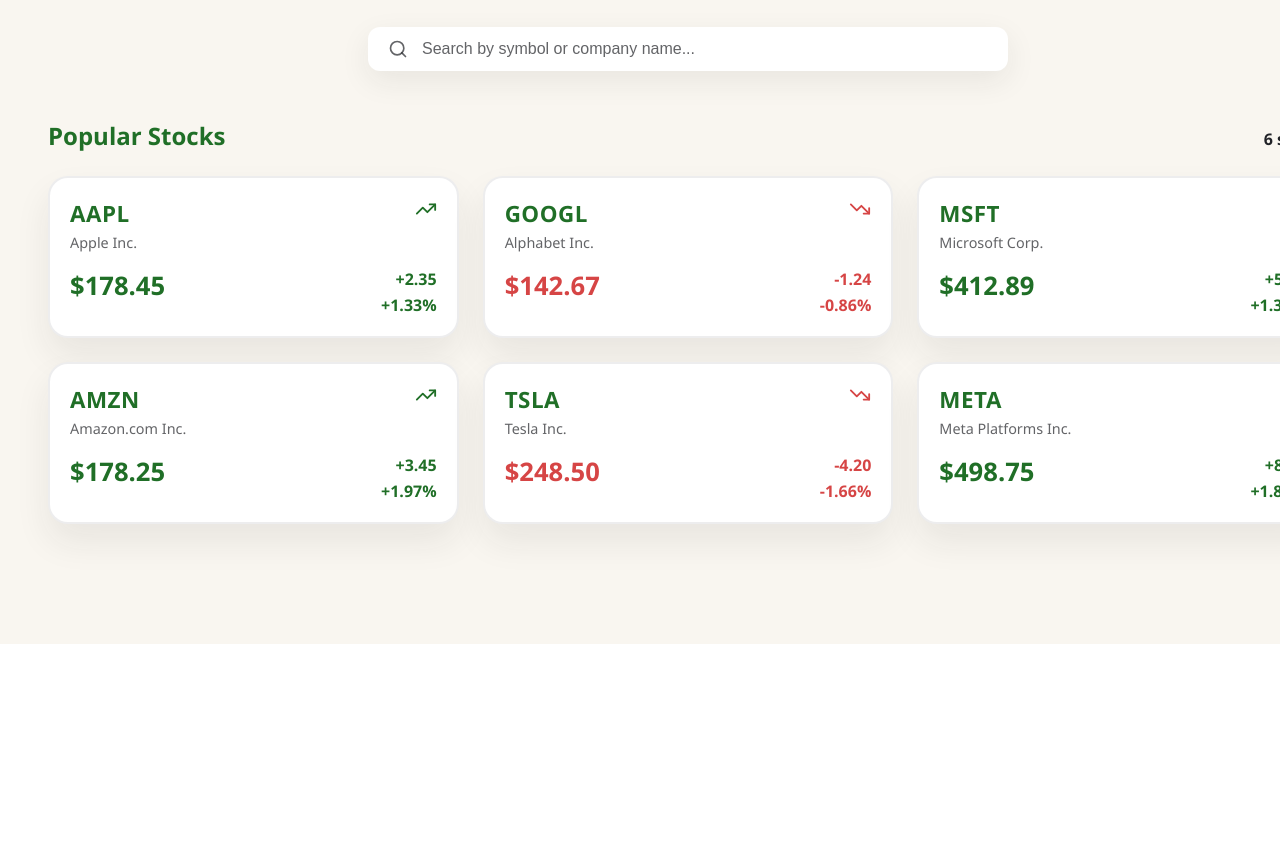
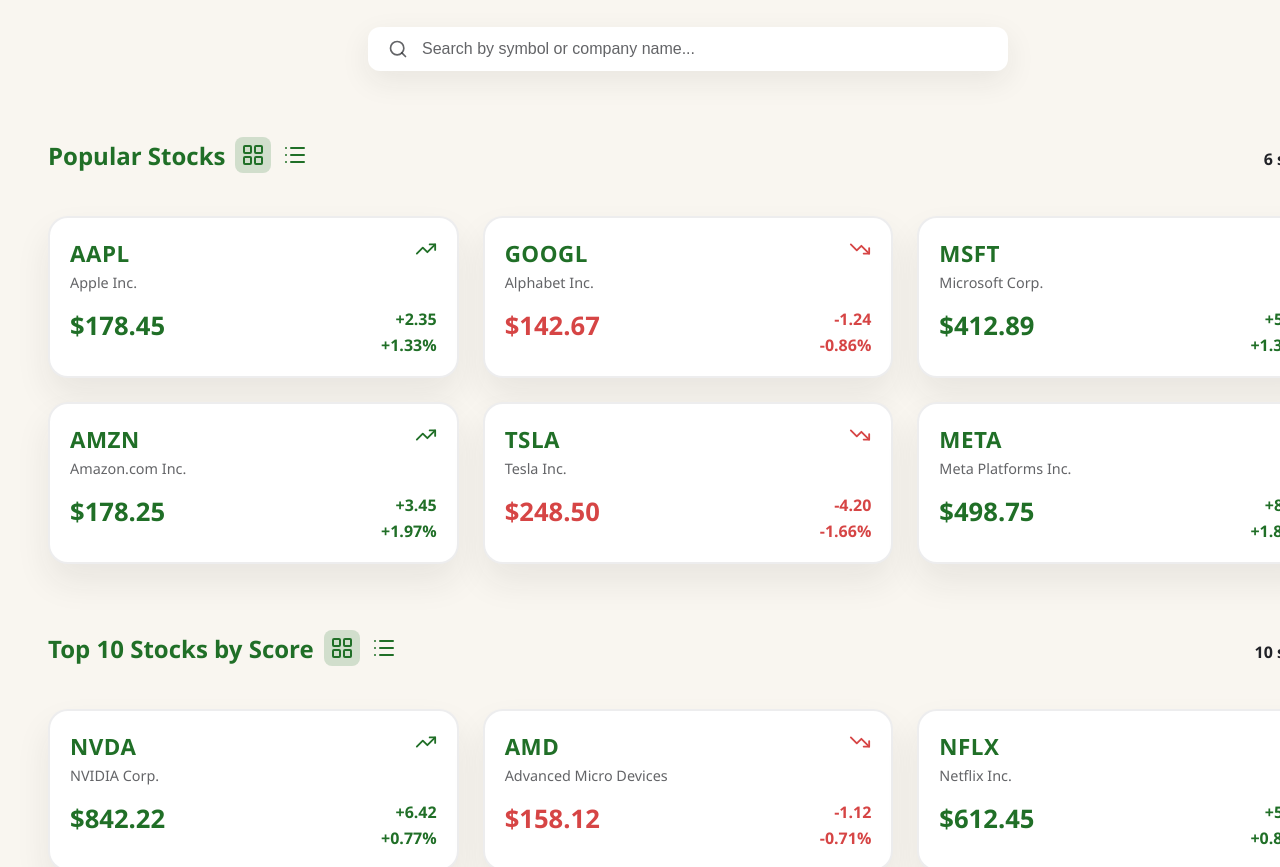
Before and after one commit to InsightFolio/InsightFolio-FE, a React (Create React App) app: page /dashboard in a window 1280 px wide. Shown: the part 220-1087 px from the top of the page. Before the commit the page ends 864 px from the top, so only its background shows below. Built offline with nearby package versions, Linux system fonts and the light colour scheme.

Commit message:
Refactor dashboard page to include top 10 stocks

```diff
--- /dev/null
+++ b/src/components/layout/StockGridView.tsx
@@ -0,0 +1,16 @@
+import React from 'react';
+import StockCard, { StockCardProps } from './StockCard';
+
+type StockGridViewProps = {
+  stocks: StockCardProps[];
+};
+
+const StockGridView: React.FC<StockGridViewProps> = ({ stocks }) => (
+  <div className="dashboard__grid">
+    {stocks.map((stock) => (
+      <StockCard key={stock.symbol} {...stock} />
+    ))}
+  </div>
+);
+
+export default StockGridView;
--- /dev/null
+++ b/src/components/layout/StockListView.tsx
@@ -0,0 +1,52 @@
+import React from 'react';
+import { StockCardProps } from './StockCard';
+
+type StockListViewProps = {
+  stocks: StockCardProps[];
+};
+
+const StockListView: React.FC<StockListViewProps> = ({ stocks }) => (
+  <div className="stock-list" role="table">
+    <div className="stock-list__row stock-list__row--header" role="row">
+      <span role="columnheader">Symbol</span>
+      <span role="columnheader">Company</span>
+      <span role="columnheader">Price</span>
+      <span role="columnheader" className="stock-list__cell--change-header">
+        Change
+      </span>
+    </div>
+    {stocks.map((stock) => {
+      const isPositive = stock.change >= 0;
+      const sign = isPositive ? '+' : '';
+
+      return (
+        <button
+          key={stock.symbol}
+          type="button"
+          className="stock-list__row"
+          role="row"
+        >
+          <span role="cell" className="stock-list__cell stock-list__cell--symbol">
+            {stock.symbol}
+          </span>
+          <span role="cell" className="stock-list__cell stock-list__cell--company">
+            {stock.company}
+          </span>
+          <span role="cell" className="stock-list__cell stock-list__cell--price">
+            ${stock.price.toFixed(2)}
+          </span>
+          <span
+            role="cell"
+            className={`stock-list__cell stock-list__cell--change ${
+              isPositive ? 'stock-list__change--up' : 'stock-list__change--down'
+            }`}
+          >
+            {`${sign}${stock.change.toFixed(2)} (${sign}${stock.changePercent.toFixed(2)}%)`}
+          </span>
+        </button>
+      );
+    })}
+  </div>
+);
+
+export default StockListView;
--- /dev/null
+++ b/src/components/layout/StockSection.tsx
@@ -0,0 +1,57 @@
+import React, { useState } from 'react';
+import { LayoutGrid, List } from 'lucide-react';
+import type { StockCardProps } from './StockCard';
+import StockGridView from './StockGridView';
+import StockListView from './StockListView';
+
+type StockSectionProps = {
+  title: string;
+  stocks: StockCardProps[];
+};
+
+type ViewMode = 'grid' | 'list';
+
+const viewOptions: Array<{
+  Icon: typeof LayoutGrid;
+  label: string;
+  value: ViewMode;
+}> = [
+  { Icon: LayoutGrid, label: 'Grid view', value: 'grid' },
+  { Icon: List, label: 'List view', value: 'list' }
+];
+
+const StockSection: React.FC<StockSectionProps> = ({ title, stocks }) => {
+  const [view, setView] = useState<ViewMode>('grid');
+
+  return (
+    <section className="dashboard__section">
+      <header className="dashboard__section-header">
+        <div className="dashboard__section-title-group">
+          <h2 className="dashboard__section-title">{title}</h2>
+          <div className="dashboard__view-switch" aria-label={`${title} view options`}>
+            {viewOptions.map(({ Icon, label, value }) => (
+              <button
+                key={value}
+                type="button"
+                aria-label={label}
+                onClick={() => setView(value)}
+                className={`dashboard__view-button ${
+                  view === value ? 'dashboard__view-button--active' : ''
+                }`}
+              >
+                <Icon />
+              </button>
+            ))}
+          </div>
+        </div>
+        <span className="dashboard__section-meta">
+          {stocks.length} {stocks.length === 1 ? 'stock' : 'stocks'}
+        </span>
+      </header>
+
+      {view === 'grid' ? <StockGridView stocks={stocks} /> : <StockListView stocks={stocks} />}
+    </section>
+  );
+};
+
+export default StockSection;
--- a/src/pages/Dashboard/Dashboard.css
+++ b/src/pages/Dashboard/Dashboard.css
@@ -94,11 +94,43 @@
   align-items: baseline;
   justify-content: space-between;
   gap: 16px;
+  flex-wrap: wrap;
 }
 
-.dashboard__section-title {
-  margin: 0;
-  font-size: 1.5rem;
+.dashboard__section-title-group {
+  display: flex;
+  align-items: center;
+  gap: 10px;
+}
+
+.dashboard__view-switch {
+  display: inline-flex;
+  align-items: center;
+  gap: 6px;
+}
+
+.dashboard__view-button {
+  border: none;
+  background: transparent;
+  padding: 6px;
+  border-radius: 8px;
+  color: #206f27;
+  cursor: pointer;
+  transition: background-color 0.2s ease;
+  display: inline-flex;
+  align-items: center;
+  justify-content: center;
+}
+
+.dashboard__view-button:hover,
+.dashboard__view-button:focus-visible {
+  background-color: rgba(32, 111, 39, 0.1);
+  outline: none;
+}
+
+.dashboard__view-button--active {
+  background-color: rgba(32, 111, 39, 0.18);
+  color: #206f27;
 }
 
 .dashboard__section-meta {
@@ -110,6 +142,70 @@
   display: grid;
   grid-template-columns: repeat(3, minmax(0, 1fr));
   gap: 24px;
+}
+
+.stock-list {
+  background-color: #ffffff;
+  border: 1px solid rgba(33, 34, 39, 0.08);
+  border-radius: 20px;
+  padding: 8px;
+  display: flex;
+  flex-direction: column;
+  gap: 8px;
+}
+
+.stock-list__row {
+  border: none;
+  background: transparent;
+  padding: 12px 16px;
+  border-radius: 12px;
+  display: grid;
+  grid-template-columns: minmax(80px, 1fr) 2fr minmax(80px, 1fr) minmax(120px, 1fr);
+  text-align: left;
+  color: #212227;
+  font-weight: 600;
+  cursor: pointer;
+  transition: background-color 0.15s ease, color 0.15s ease;
+}
+
+.stock-list__row--header {
+  cursor: default;
+  background-color: #ffffff;
+  color: #206f27;
+  font-weight: 700;
+  border-bottom: 1px solid rgba(33, 34, 39, 0.08);
+}
+
+.stock-list__row:not(.stock-list__row--header):hover,
+.stock-list__row:not(.stock-list__row--header):focus-visible {
+  background-color: rgba(32, 111, 39, 0.08);
+  color: #206f27;
+  outline: none;
+}
+
+.stock-list__cell--company {
+  font-weight: 400;
+  color: rgba(33, 34, 39, 0.8);
+}
+
+.stock-list__cell--price {
+  font-weight: 700;
+}
+
+.stock-list__cell--change {
+  text-align: right;
+}
+
+.stock-list__cell--change-header {
+  justify-self: end;
+}
+
+.stock-list__change--up {
+  color: #206f27;
+}
+
+.stock-list__change--down {
+  color: #d64545;
 }
 
 @media (max-width: 768px) {
--- a/src/pages/Dashboard/Dashboard.tsx
+++ b/src/pages/Dashboard/Dashboard.tsx
@@ -1,7 +1,8 @@
 import React from 'react';
 import { Search } from 'lucide-react';
 import TopNav from '../../components/layout/TopNav';
-import StockCard, { StockCardProps } from '../../components/layout/StockCard';
+import StockSection from '../../components/layout/StockSection';
+import type { StockCardProps } from '../../components/layout/StockCard';
 import './Dashboard.css';
 
 type Stock = StockCardProps;
@@ -13,6 +14,19 @@ const popularStocks: Stock[] = [
   { symbol: 'AMZN', company: 'Amazon.com Inc.', price: 178.25, change: 3.45, changePercent: 1.97 },
   { symbol: 'TSLA', company: 'Tesla Inc.', price: 248.5, change: -4.2, changePercent: -1.66 },
   { symbol: 'META', company: 'Meta Platforms Inc.', price: 498.75, change: 8.9, changePercent: 1.82 }
+];
+
+const topScoreStocks: Stock[] = [
+  { symbol: 'NVDA', company: 'NVIDIA Corp.', price: 842.22, change: 6.42, changePercent: 0.77 },
+  { symbol: 'AMD', company: 'Advanced Micro Devices', price: 158.12, change: -1.12, changePercent: -0.71 },
+  { symbol: 'NFLX', company: 'Netflix Inc.', price: 612.45, change: 5.31, changePercent: 0.87 },
+  { symbol: 'PYPL', company: 'PayPal Holdings', price: 72.58, change: -0.65, changePercent: -0.89 },
+  { symbol: 'ADBE', company: 'Adobe Inc.', price: 528.44, change: 3.24, changePercent: 0.62 },
+  { symbol: 'CRM', company: 'Salesforce Inc.', price: 286.13, change: 1.12, changePercent: 0.39 },
+  { symbol: 'AVGO', company: 'Broadcom Inc.', price: 1362.32, change: 12.45, changePercent: 0.92 },
+  { symbol: 'COST', company: 'Costco Wholesale', price: 723.75, change: 4.11, changePercent: 0.57 },
+  { symbol: 'MA', company: 'Mastercard Inc.', price: 485.2, change: -2.34, changePercent: -0.48 },
+  { symbol: 'UNH', company: 'UnitedHealth Group', price: 533.17, change: 3.76, changePercent: 0.71 }
 ];
 
 const Dashboard: React.FC = () => {
@@ -38,18 +52,9 @@ const Dashboard: React.FC = () => {
           </div>
         </section>
 
-        <section className="dashboard__section">
-          <header className="dashboard__section-header">
-            <h2 className="dashboard__section-title">Popular Stocks</h2>
-            <span className="dashboard__section-meta">{popularStocks.length} stocks</span>
-          </header>
+        <StockSection title="Popular Stocks" stocks={popularStocks} />
 
-          <div className="dashboard__grid">
-            {popularStocks.map((stock) => (
-              <StockCard key={stock.symbol} {...stock} />
-            ))}
-          </div>
-        </section>
+        <StockSection title="Top 10 Stocks by Score" stocks={topScoreStocks} />
       </main>
     </div>
   );
```
